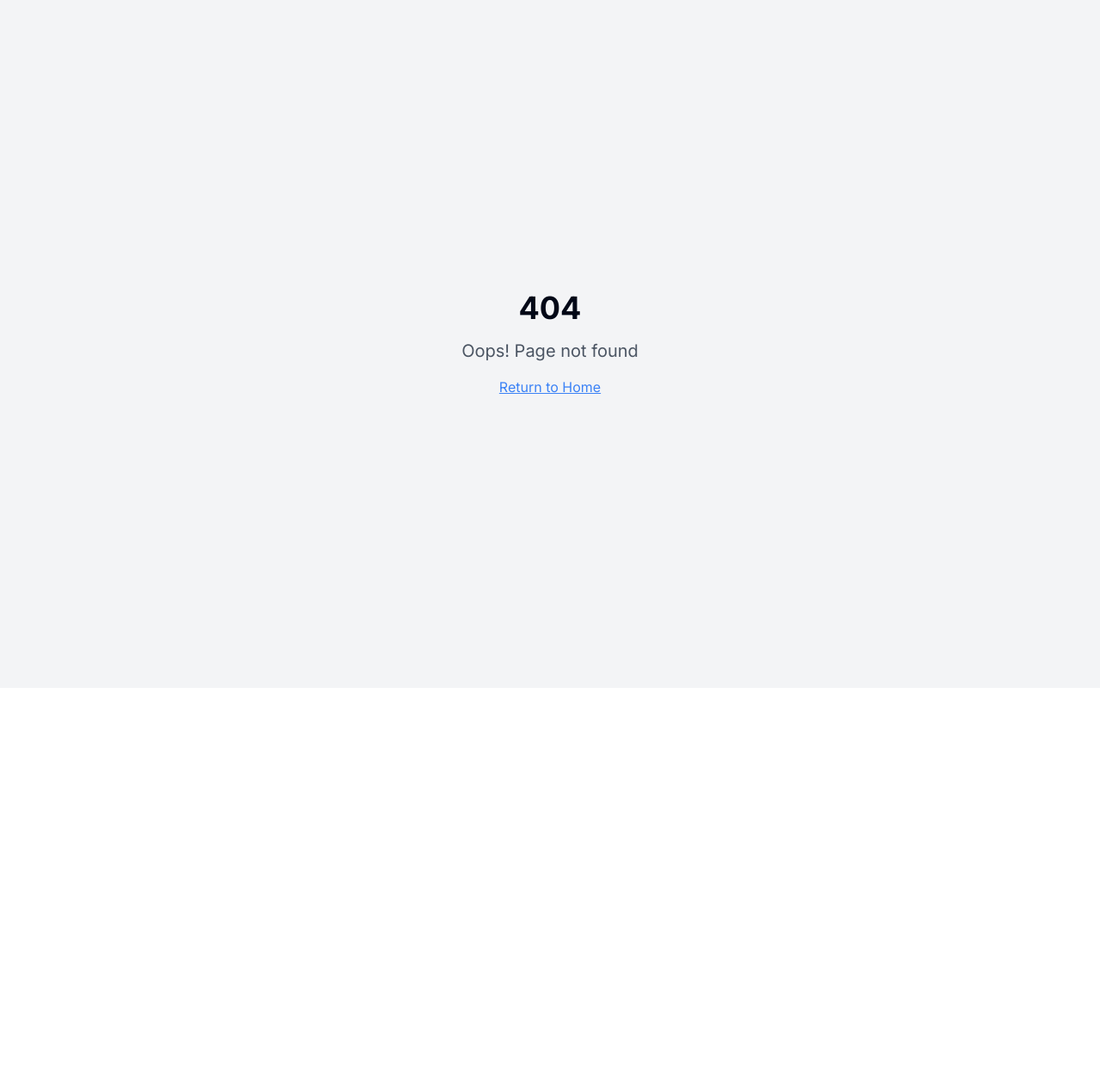
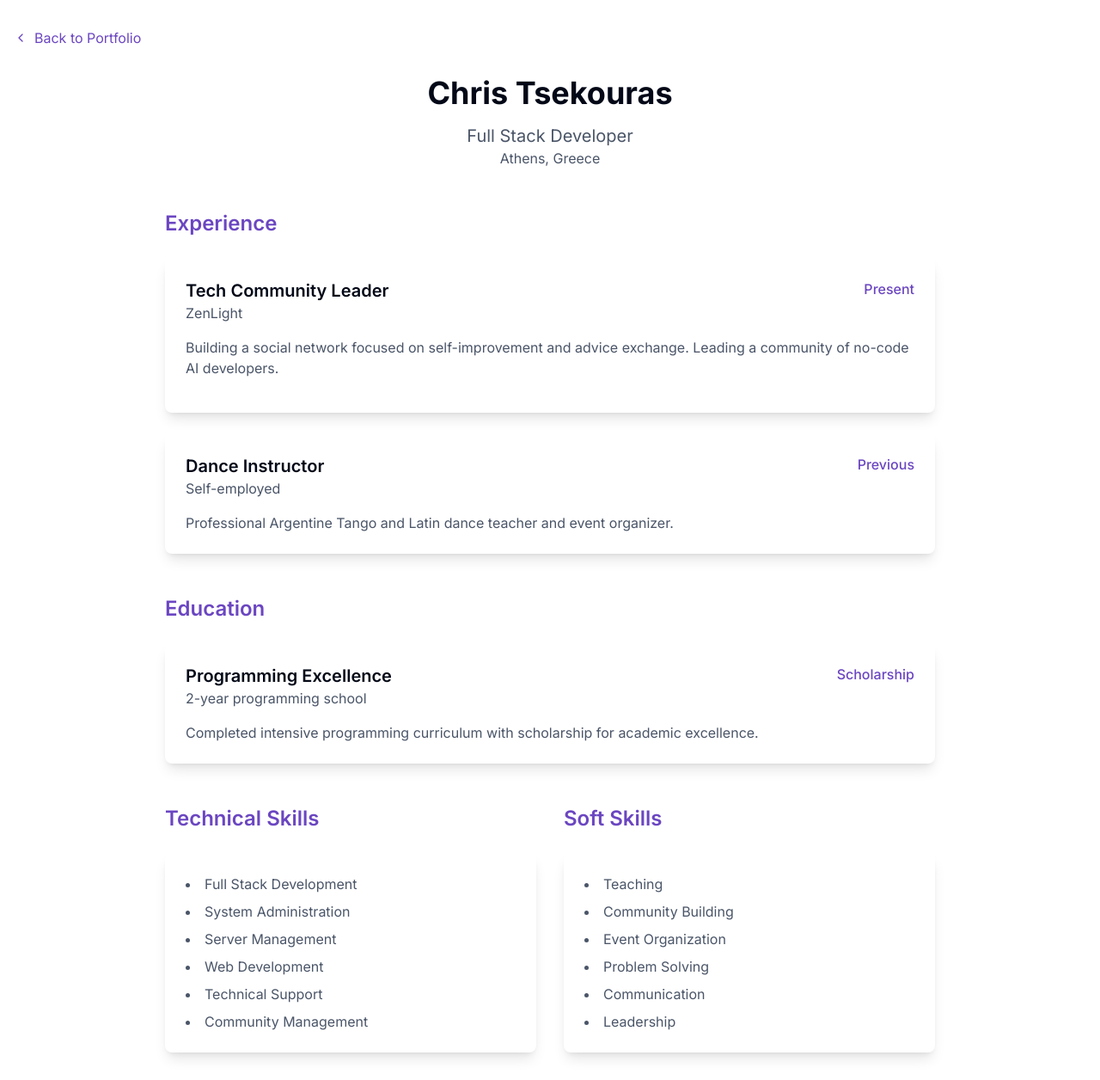
Before and after one commit to zenitogr/zenito-portfolio-pavilion, a React (Vite) app: page /resume in a window 1280 px wide. Before the commit this address had no page. Shown: the whole page at 86% size. Before the commit the page ends 800 px from the top, so only its background shows below. Built offline with nearby package versions, Linux system fonts and the light colour scheme.

Commit message:
Fix 404 error on resume link
Updated the routing configuration to ensure the "View Detailed Resume" link correctly directs to the resume page, resolving the 404 error encountered when attempting to access it.

```diff
--- a/src/App.tsx
+++ b/src/App.tsx
@@ -1,9 +1,11 @@
+
 import { Toaster } from "@/components/ui/toaster";
 import { Toaster as Sonner } from "@/components/ui/sonner";
 import { TooltipProvider } from "@/components/ui/tooltip";
 import { QueryClient, QueryClientProvider } from "@tanstack/react-query";
 import { BrowserRouter, Routes, Route } from "react-router-dom";
 import Index from "./pages/Index";
+import Resume from "./pages/Resume";
 import NotFound from "./pages/NotFound";
 
 const queryClient = new QueryClient();
@@ -16,6 +18,7 @@ const App = () => (
       <BrowserRouter>
         <Routes>
           <Route path="/" element={<Index />} />
+          <Route path="/resume" element={<Resume />} />
           {/* ADD ALL CUSTOM ROUTES ABOVE THE CATCH-ALL "*" ROUTE */}
           <Route path="*" element={<NotFound />} />
         </Routes>
--- /dev/null
+++ b/src/pages/Resume.tsx
@@ -0,0 +1,111 @@
+
+import { motion } from "framer-motion";
+import { ChevronLeft } from "lucide-react";
+import { Link } from "react-router-dom";
+
+const Resume = () => {
+  return (
+    <div className="min-h-screen bg-background">
+      <div className="container mx-auto px-4 py-8">
+        <Link
+          to="/"
+          className="inline-flex items-center gap-2 text-primary hover:text-primary/80 transition-colors mb-8"
+        >
+          <ChevronLeft className="w-4 h-4" />
+          Back to Portfolio
+        </Link>
+
+        <motion.div
+          initial={{ opacity: 0 }}
+          animate={{ opacity: 1 }}
+          transition={{ duration: 0.5 }}
+          className="max-w-4xl mx-auto"
+        >
+          <div className="text-center mb-12">
+            <h1 className="text-4xl font-bold mb-4">Chris Tsekouras</h1>
+            <p className="text-xl text-muted-foreground">Full Stack Developer</p>
+            <p className="text-muted-foreground">Athens, Greece</p>
+          </div>
+
+          <section className="mb-12">
+            <h2 className="text-2xl font-semibold mb-6 text-primary">Experience</h2>
+            <div className="bg-white p-6 rounded-lg shadow-lg mb-6">
+              <div className="flex justify-between items-start mb-4">
+                <div>
+                  <h3 className="text-xl font-semibold">Tech Community Leader</h3>
+                  <p className="text-muted-foreground">ZenLight</p>
+                </div>
+                <span className="text-primary font-medium">Present</span>
+              </div>
+              <p className="text-muted-foreground mb-4">
+                Building a social network focused on self-improvement and advice exchange.
+                Leading a community of no-code AI developers.
+              </p>
+            </div>
+
+            <div className="bg-white p-6 rounded-lg shadow-lg">
+              <div className="flex justify-between items-start mb-4">
+                <div>
+                  <h3 className="text-xl font-semibold">Dance Instructor</h3>
+                  <p className="text-muted-foreground">Self-employed</p>
+                </div>
+                <span className="text-primary font-medium">Previous</span>
+              </div>
+              <p className="text-muted-foreground">
+                Professional Argentine Tango and Latin dance teacher and event organizer.
+              </p>
+            </div>
+          </section>
+
+          <section className="mb-12">
+            <h2 className="text-2xl font-semibold mb-6 text-primary">Education</h2>
+            <div className="bg-white p-6 rounded-lg shadow-lg">
+              <div className="flex justify-between items-start mb-4">
+                <div>
+                  <h3 className="text-xl font-semibold">Programming Excellence</h3>
+                  <p className="text-muted-foreground">2-year programming school</p>
+                </div>
+                <span className="text-primary font-medium">Scholarship</span>
+              </div>
+              <p className="text-muted-foreground">
+                Completed intensive programming curriculum with scholarship for academic excellence.
+              </p>
+            </div>
+          </section>
+
+          <section className="grid md:grid-cols-2 gap-8">
+            <div>
+              <h2 className="text-2xl font-semibold mb-6 text-primary">Technical Skills</h2>
+              <div className="bg-white p-6 rounded-lg shadow-lg">
+                <ul className="list-disc list-inside space-y-2 text-muted-foreground">
+                  <li>Full Stack Development</li>
+                  <li>System Administration</li>
+                  <li>Server Management</li>
+                  <li>Web Development</li>
+                  <li>Technical Support</li>
+                  <li>Community Management</li>
+                </ul>
+              </div>
+            </div>
+
+            <div>
+              <h2 className="text-2xl font-semibold mb-6 text-primary">Soft Skills</h2>
+              <div className="bg-white p-6 rounded-lg shadow-lg">
+                <ul className="list-disc list-inside space-y-2 text-muted-foreground">
+                  <li>Teaching</li>
+                  <li>Community Building</li>
+                  <li>Event Organization</li>
+                  <li>Problem Solving</li>
+                  <li>Communication</li>
+                  <li>Leadership</li>
+                </ul>
+              </div>
+            </div>
+          </section>
+        </motion.div>
+      </div>
+    </div>
+  );
+};
+
+export default Resume;
```
